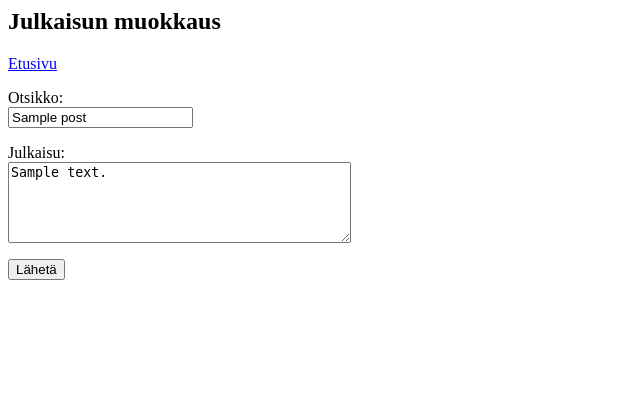
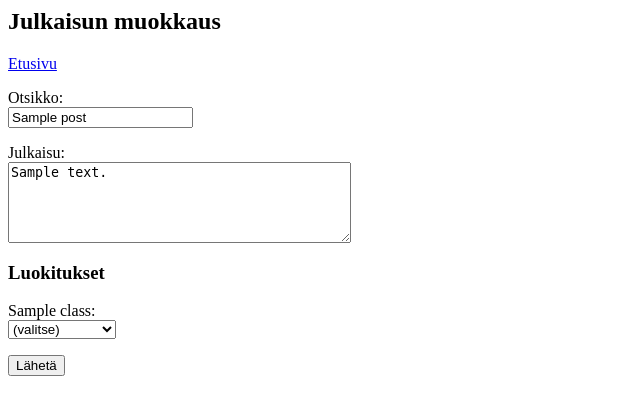
Before and after one commit to gabriellakodra/kirjasovellus, a Flask app: template templates/edit.html in a window 1280 px wide. Shown: the top 415 px of the page, without its empty margins (0-640 px from the left). Run offline with Flask 3, Linux system fonts and the light colour scheme; the template is opened without the code that fills it: most values are stand-ins (such as "Sample title", 1, 10 or a date in 2020).

Commit message:
extend classes to editing

```diff
--- a/templates/edit.html
+++ b/templates/edit.html
@@ -14,6 +14,22 @@
     Julkaisu:<br />
     <textarea name="content" rows="5" cols="40" maxlength="5000">{{ post.content }}</textarea>
   </p>
+
+  {% if all_classes %}
+  <h3>Luokitukset</h3>
+  {% for class in all_classes %}
+  <p>
+    <label for="class{{ class }}">{{ class }}</label>: <br />
+    <select name="class_{{ class }}" id="class{{ class }}">
+      <option value="">(valitse)</option>
+      {% for option in all_classes[class] %}
+      <option value="{{ option }}" {% if classes[class] == option %}selected{% endif %}>{{ option }}</option>
+      {% endfor %}
+    </select>
+  </p>
+  {% endfor %}
+  {% endif %}
+
   <input type="submit" value="Lähetä" />
 </form>
 {% else %}
```
